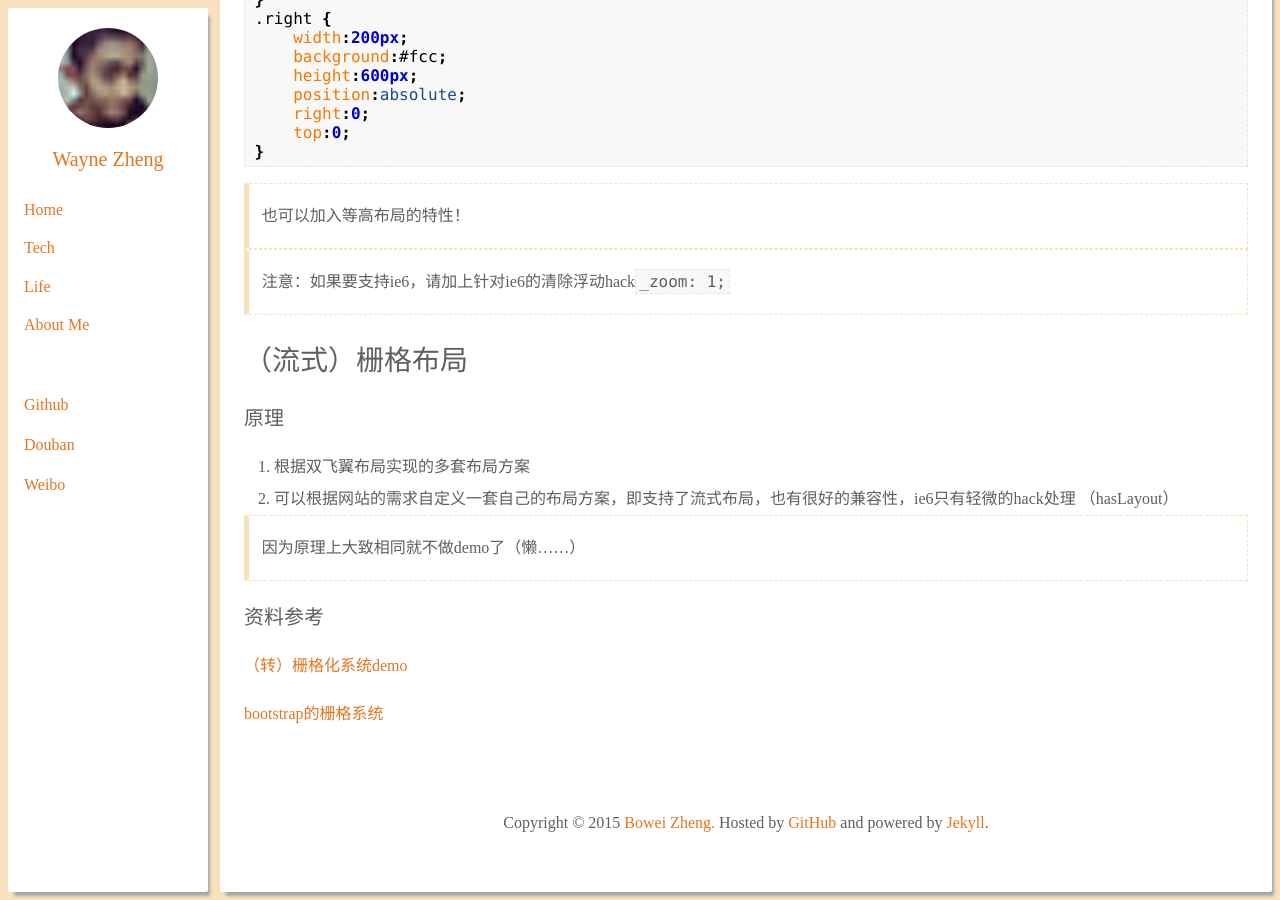
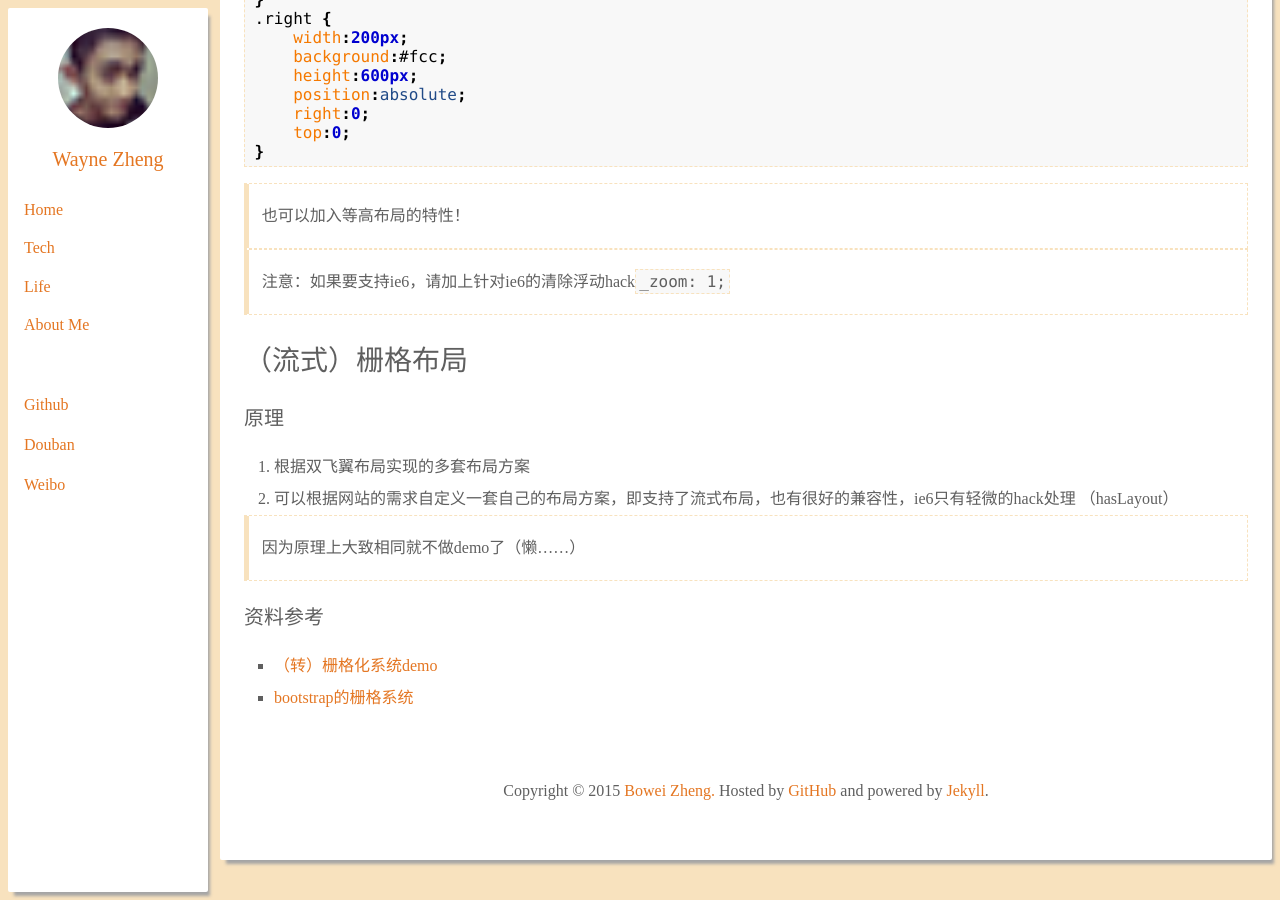
Before and after one commit to wynn719/blog, a Jekyll site: the page built from _posts/2015-04-26-about-css-layout.md, in a window 1280 px wide and 900 px high, scrolled down 4470 px. Built offline with Jekyll 4.4.1, drawn with Linux system fonts in a browser that asks for light colours; comment, search, counter and statistics services are not loaded.

Commit message:
Signed-off-by: zhengbowei <762671261@qq.com>

```diff
--- a/_posts/2015-04-26-about-css-layout.md
+++ b/_posts/2015-04-26-about-css-layout.md
@@ -253,6 +253,5 @@ html样式：
 
 ### 资料参考
 
-<a href="http://www.dqqd.me/avatar/fly/grids_test1.html" rel="nofollow">（转）栅格化系统demo</a>
-
-<a href="http://v2.bootcss.com/scaffolding.html#gridSystem" rel="nofollow">bootstrap的栅格系统</a>
+* <a href="http://www.dqqd.me/avatar/fly/grids_test1.html" rel="nofollow">（转）栅格化系统demo</a>
+* <a href="http://v2.bootcss.com/scaffolding.html#gridSystem" rel="nofollow">bootstrap的栅格系统</a>
```
